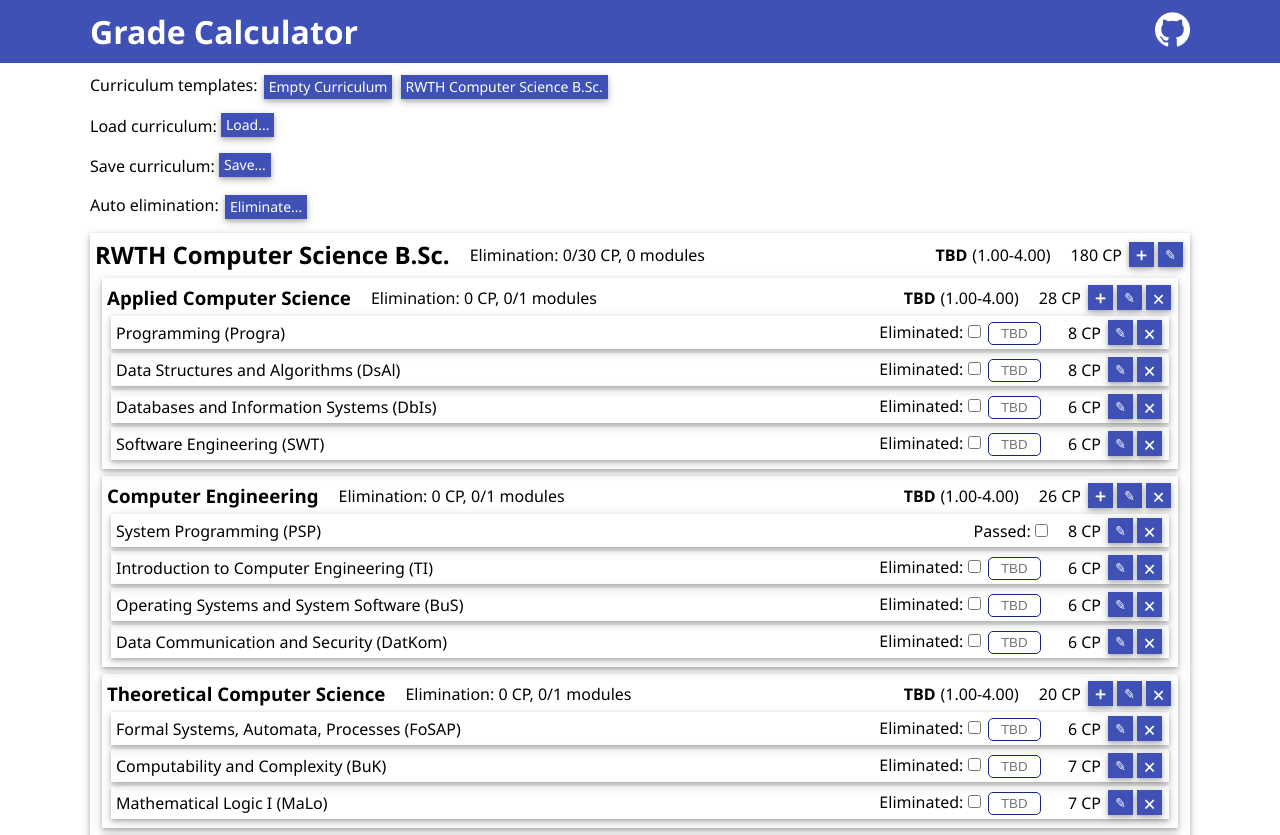
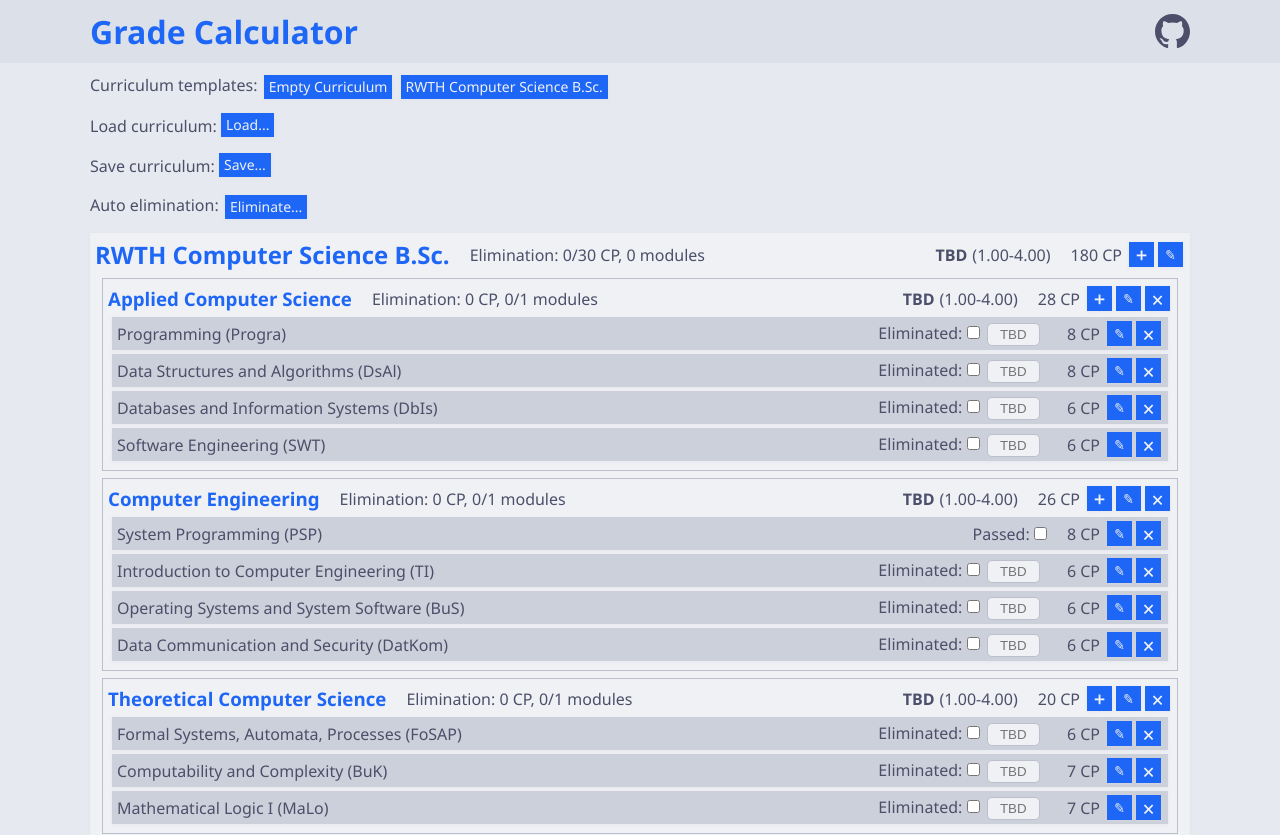
Before and after one commit to TimJentzsch/grade-calculator, a SvelteKit app: page / in a window 1280 px wide. Shown: the top 835 px of the page. Built offline with nearby package versions, Linux system fonts and the light colour scheme.

Commit message:
Add Catppuccin theme with semantic color tokens
Macchiato is the default, Latte is used when the user prefers light mode.
The app only uses the semantic tokens, which a test enforces.

```diff
--- a/src/app.css
+++ b/src/app.css
@@ -1,38 +1,5 @@
-:root {
-  --light-primary: #3f51b5;
-  --light-primary-variant: #1a237e;
-  --light-secondary: #4fc3f7;
-  --light-secondary-variant: #039be5;
-
-  --light-background: #ffffff;
-  --light-surface: #ffffff;
-  --light-error: #b00020;
-
-  --light-on-primary: #ffffff;
-  --light-on-secondary: #000000;
-  --light-on-background: #000000;
-  --light-on-surface: #000000;
-  --light-on-error: #ffffff;
-
-  --dark-primary: #9fa8da;
-  --dark-primary-variant: #3f51b5;
-  --dark-secondary: #81d4fa;
-
-  --dark-background: #121212;
-  --dark-surface: #121212;
-  --dark-elevation-background: rgba(255, 255, 255, 0.08);
-  --dark-error: #cf6679;
-
-  --dark-on-primary: #000000;
-  --dark-on-secondary: #000000;
-  --dark-on-background: #ffffff;
-  --dark-on-surface: #ffffff;
-  --dark-on-disabled: #cccccc;
-  --dark-on-error: #000000;
-
-  --shadow-1: 0 2px 4px 0 rgba(0, 0, 0, 0.2), 0 3px 10px 0 rgba(0, 0, 0, 0.19);
-  --shadow-hover: 0 2px 4px 2px rgba(0, 0, 0, 0.2);
-}
+@import './lib/styles/palette.css';
+@import './lib/styles/theme.css';
 
 * {
   margin: 0;
@@ -41,7 +8,19 @@
 
 body {
   font-family: 'Segoe UI', Tahoma, Geneva, Verdana, sans-serif;
-  background-color: var(--light-background);
+  background-color: var(--color-background);
+  color: var(--color-text);
+}
+
+h1,
+h2,
+h3 {
+  color: var(--color-heading);
+}
+
+:focus-visible {
+  outline: 2px solid var(--color-focus-ring);
+  outline-offset: 1px;
 }
 
 #body-container,
@@ -59,8 +38,8 @@ body {
 }
 
 #js-error-container {
-  background-color: var(--light-error);
-  color: var(--light-on-error);
+  background-color: var(--color-danger);
+  color: var(--color-on-danger);
   padding: 10px;
   text-align: center;
 }
@@ -74,7 +53,7 @@ body {
 }
 
 .invalid-elimination {
-  color: var(--light-error);
+  color: var(--color-danger);
 }
 
 .module-input-container {
@@ -152,8 +131,8 @@ body {
 }
 
 input.grade-input.invalid {
-  border-color: var(--light-error);
-  outline-color: var(--light-error);
+  border-color: var(--color-danger);
+  outline-color: var(--color-danger);
 }
 
 .controls-container {
@@ -172,7 +151,7 @@ input.grade-input.invalid {
 .module-not-graded,
 .eliminated,
 .disabled {
-  color: gray;
+  color: var(--color-text-disabled);
 }
 
 .eliminated {
@@ -192,19 +171,22 @@ input.grade-input.invalid {
 .module-container {
   margin: 4px;
   padding: 2px 5px;
-  box-shadow: var(--shadow-1);
+  background-color: var(--color-surface-raised);
+  box-shadow: var(--shadow-raised);
 }
 
 .module-area-container {
   margin: 7px;
   padding: 5px;
-  box-shadow: var(--shadow-1);
+  background-color: var(--color-surface);
+  border: 1px solid var(--color-border);
 }
 
 .curriculum-container {
   margin: 10px 0;
   padding: 5px;
-  box-shadow: var(--shadow-1);
+  background-color: var(--color-surface);
+  box-shadow: var(--shadow-raised);
 }
 
 button,
@@ -218,19 +200,26 @@ button,
 
   cursor: pointer;
 
-  background-color: var(--light-primary);
-  color: var(--light-on-primary);
+  background-color: var(--color-primary);
+  color: var(--color-on-primary);
   border: none;
   margin: 2px;
   padding: 5px;
-  box-shadow: var(--shadow-1);
+  box-shadow: var(--shadow-raised);
 }
 
 button:hover,
 .upload-button:hover,
 .save-button:hover {
-  background-color: var(--light-primary-variant);
+  background-color: var(--color-primary-hover);
   box-shadow: var(--shadow-hover);
+}
+
+button:disabled {
+  cursor: default;
+  background-color: var(--color-surface-hover);
+  color: var(--color-text-disabled);
+  box-shadow: none;
 }
 
 .save-button {
@@ -249,8 +238,20 @@ button:hover,
 input[type='text'],
 input[type='number'],
 select {
-  border: solid var(--light-primary-variant) 1px;
+  background-color: var(--color-input-background);
+  color: var(--color-text);
+  border: solid var(--color-border) 1px;
   border-radius: 5px;
+}
+
+input[type='text']:hover:enabled,
+input[type='number']:hover:enabled,
+select:hover:enabled {
+  border-color: var(--color-border-strong);
+}
+
+input[type='checkbox'] {
+  accent-color: var(--color-primary);
 }
 
 input[type='text'],
@@ -262,82 +263,24 @@ select {
 
 input:disabled,
 select:disabled {
-  border: solid lightgray 1px;
+  border-color: var(--color-border-disabled);
+  color: var(--color-text-disabled);
 }
 
 header {
-  background-color: var(--light-primary);
-  color: var(--light-on-primary);
+  background-color: var(--color-header);
 }
 
-@media (prefers-color-scheme: dark) {
-  body {
-    background-color: var(--dark-background);
-    color: var(--dark-on-background);
-  }
+.github-link {
+  display: flex;
+  color: var(--color-text);
+}
 
-  header {
-    background-color: var(--dark-elevation-background);
-    color: var(--dark-primary);
-  }
-
-  button,
-  .upload-button,
-  .save-button {
-    box-shadow: none;
-    background-color: var(--dark-primary);
-    color: var(--dark-on-primary);
-  }
-
-  button:hover,
-  .upload-button:hover,
-  .save-button:hover {
-    box-shadow: none;
-    background-color: var(--dark-primary-variant);
-    color: var(--dark-on-primary);
-  }
-
-  .module-container,
-  .module-area-container,
-  .curriculum-container {
-    background-color: var(--dark-elevation-background);
-  }
-
-  h1,
-  h2,
-  h3 {
-    color: var(--dark-primary);
-  }
-
-  input,
-  select {
-    background-color: var(--dark-surface);
-    color: var(--dark-on-surface);
-  }
-
-  input[type='text'],
-  input[type='number'],
-  select {
-    border: none;
-  }
-
-  .module-not-graded,
-  .eliminated,
-  .disabled {
-    color: var(--dark-on-disabled);
-  }
-
-  .invalid-elimination {
-    color: var(--dark-error);
-  }
-
-  input.grade-input.invalid {
-    border: solid var(--dark-error) 1px;
-    outline-color: var(--dark-error);
-  }
+.github-link:hover {
+  color: var(--color-primary);
 }
 
 /* Decimal places of a grade that are cut off, shown to indicate how close the next grade is */
 .truncated-digits {
-  color: gray;
+  color: var(--color-text-muted);
 }
--- /dev/null
+++ b/src/lib/styles/palette.css
@@ -0,0 +1,72 @@
+/*
+ * The Catppuccin color palette (https://catppuccin.com/palette).
+ *
+ * Macchiato is the default, Latte is used when the user prefers a light color scheme.
+ * Do not use these colors directly in the app, use the semantic tokens from `theme.css` instead.
+ */
+
+:root {
+  color-scheme: dark;
+
+  /* Macchiato */
+  --ctp-rosewater: #f4dbd6;
+  --ctp-flamingo: #f0c6c6;
+  --ctp-pink: #f5bde6;
+  --ctp-mauve: #c6a0f6;
+  --ctp-red: #ed8796;
+  --ctp-maroon: #ee99a0;
+  --ctp-peach: #f5a97f;
+  --ctp-yellow: #eed49f;
+  --ctp-green: #a6da95;
+  --ctp-teal: #8bd5ca;
+  --ctp-sky: #91d7e3;
+  --ctp-sapphire: #7dc4e4;
+  --ctp-blue: #8aadf4;
+  --ctp-lavender: #b7bdf8;
+  --ctp-text: #cad3f5;
+  --ctp-subtext1: #b8c0e0;
+  --ctp-subtext0: #a5adcb;
+  --ctp-overlay2: #939ab7;
+  --ctp-overlay1: #8087a2;
+  --ctp-overlay0: #6e738d;
+  --ctp-surface2: #5b6078;
+  --ctp-surface1: #494d64;
+  --ctp-surface0: #363a4f;
+  --ctp-base: #24273a;
+  --ctp-mantle: #1e2030;
+  --ctp-crust: #181926;
+}
+
+@media (prefers-color-scheme: light) {
+  :root {
+    color-scheme: light;
+
+    /* Latte */
+    --ctp-rosewater: #dc8a78;
+    --ctp-flamingo: #dd7878;
+    --ctp-pink: #ea76cb;
+    --ctp-mauve: #8839ef;
+    --ctp-red: #d20f39;
+    --ctp-maroon: #e64553;
+    --ctp-peach: #fe640b;
+    --ctp-yellow: #df8e1d;
+    --ctp-green: #40a02b;
+    --ctp-teal: #179299;
+    --ctp-sky: #04a5e5;
+    --ctp-sapphire: #209fb5;
+    --ctp-blue: #1e66f5;
+    --ctp-lavender: #7287fd;
+    --ctp-text: #4c4f69;
+    --ctp-subtext1: #5c5f77;
+    --ctp-subtext0: #6c6f85;
+    --ctp-overlay2: #7c7f93;
+    --ctp-overlay1: #8c8fa1;
+    --ctp-overlay0: #9ca0b0;
+    --ctp-surface2: #acb0be;
+    --ctp-surface1: #bcc0cc;
+    --ctp-surface0: #ccd0da;
+    --ctp-base: #eff1f5;
+    --ctp-mantle: #e6e9ef;
+    --ctp-crust: #dce0e8;
+  }
+}
--- /dev/null
+++ b/src/lib/styles/theme.css
@@ -0,0 +1,44 @@
+/*
+ * Semantic color tokens, based on the Catppuccin palette from `palette.css`.
+ *
+ * The palette switches between dark and light mode, so these tokens only need to be defined once.
+ * The app should only use these tokens, never the palette colors directly.
+ */
+
+:root {
+  /* Text */
+  --color-text: var(--ctp-text);
+  --color-text-muted: var(--ctp-subtext0);
+  --color-text-disabled: var(--ctp-overlay1);
+  --color-heading: var(--ctp-blue);
+
+  /* Surfaces, from back to front */
+  --color-background: var(--ctp-mantle);
+  --color-header: var(--ctp-crust);
+  --color-surface: var(--ctp-base);
+  --color-surface-raised: var(--ctp-surface0);
+  --color-surface-hover: var(--ctp-surface1);
+  --color-input-background: var(--ctp-base);
+
+  /* Borders */
+  --color-border: var(--ctp-surface1);
+  --color-border-strong: var(--ctp-overlay0);
+  --color-border-disabled: var(--ctp-surface0);
+
+  /* Primary actions */
+  --color-primary: var(--ctp-blue);
+  --color-primary-hover: color-mix(in oklab, var(--ctp-blue) 80%, var(--ctp-text));
+  /* Text on a primary background */
+  --color-on-primary: var(--ctp-base);
+  --color-focus-ring: var(--ctp-lavender);
+
+  /* Status */
+  --color-danger: var(--ctp-red);
+  /* Text on a danger background */
+  --color-on-danger: var(--ctp-base);
+  --color-success: var(--ctp-green);
+
+  /* Shadows */
+  --shadow-raised: 0 1px 3px 0 color-mix(in srgb, var(--ctp-crust) 50%, transparent);
+  --shadow-hover: 0 2px 6px 0 color-mix(in srgb, var(--ctp-crust) 70%, transparent);
+}
--- a/src/routes/+layout.svelte
+++ b/src/routes/+layout.svelte
@@ -1,6 +1,5 @@
 <script lang="ts">
   import type { Snippet } from 'svelte';
-  import { asset } from '$app/paths';
   import '../app.css';
 
   const { children }: { children: Snippet } = $props();
@@ -10,10 +9,16 @@
   <div id="header-content">
     <h1>Grade Calculator</h1>
     <a
+      class="github-link"
       href="https://github.com/TimJentzsch/grade-calculator"
       title="Check out the project on GitHub"
+      aria-label="GitHub repository"
     >
-      <img width="35" height="35" src={asset('github-icon.png')} alt="GitHub icon" />
+      <svg width="35" height="35" viewBox="0 0 16 16" fill="currentColor" aria-hidden="true">
+        <path
+          d="M8 0C3.58 0 0 3.58 0 8c0 3.54 2.29 6.53 5.47 7.59.4.07.55-.17.55-.38 0-.19-.01-.82-.01-1.49-2.01.37-2.53-.49-2.69-.94-.09-.23-.48-.94-.82-1.13-.28-.15-.68-.52-.01-.53.63-.01 1.08.58 1.23.82.72 1.21 1.87.87 2.33.66.07-.52.28-.87.51-1.07-1.78-.2-3.64-.89-3.64-3.95 0-.87.31-1.59.82-2.15-.08-.2-.36-1.02.08-2.12 0 0 .67-.21 2.2.82.64-.18 1.32-.27 2-.27.68 0 1.36.09 2 .27 1.53-1.04 2.2-.82 2.2-.82.44 1.1.16 1.92.08 2.12.51.56.82 1.27.82 2.15 0 3.07-1.87 3.75-3.65 3.95.29.25.54.73.54 1.48 0 1.07-.01 1.93-.01 2.2 0 .21.15.46.55.38A8.013 8.013 0 0016 8c0-4.42-3.58-8-8-8z"
+        />
+      </svg>
     </a>
   </div>
 </header>
```
Also changed, not shown: static/github-icon.png (deleted), 1 other file (tests, documents, lock files or other folders).
